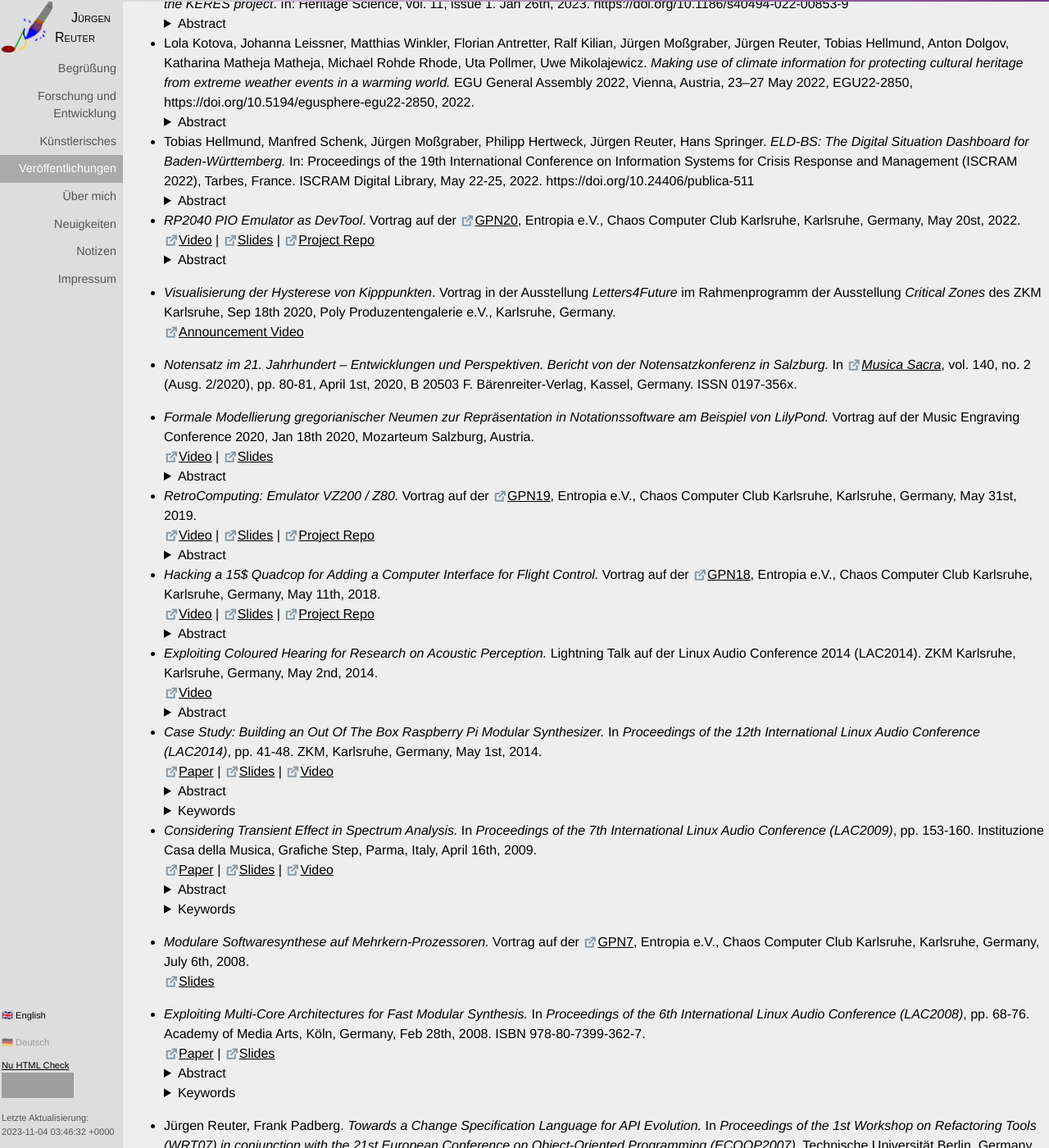
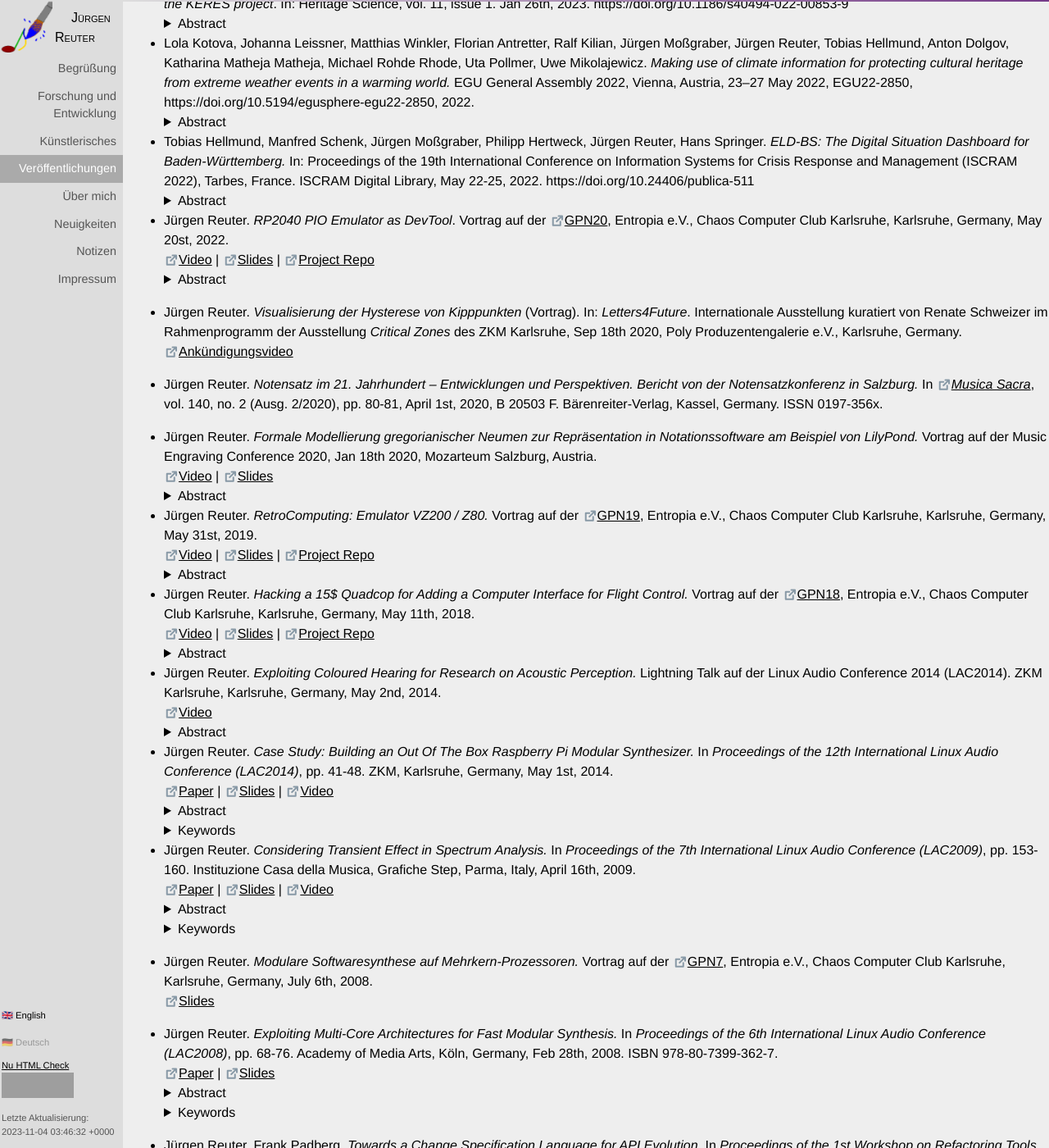
Before and after one commit to soundpaint/soundpaint.github.io, a Jekyll site: the page built from de/publications.md, in a window 1280 px wide and 1400 px high, scrolled down 478 px. Shown: the whole window at 82% size. Built offline with Jekyll 4.4.1, drawn with Linux system fonts in a browser that asks for light colours; our own code applies the rules of GitHub Pages for plain Markdown files; some of the changed text lies outside the part shown; grey boxes are pictures that could not be loaded.

Commit message:
Publications: Minor Corrections
* */publications.md: Add myself
  as author where missing.  Enhance
  entry of 2020 tipping points talk.

```diff
--- a/de/publications.md
+++ b/de/publications.md
@@ -173,7 +173,7 @@ auch als Quelltext, je nachdem, welche Form mir angemessen erscheint.
     </p>
   </details>
 
-* _RP2040 PIO Emulator as DevTool_.  Vortrag auf der
+* Jürgen Reuter.  _RP2040 PIO Emulator as DevTool_.  Vortrag auf der
   [GPN20](https://entropia.de/GPN20:Fahrplan), Entropia e.V., Chaos
   Computer Club Karlsruhe, Karlsruhe, Germany, May 20st, 2022.<br />
   [Video](https://media.ccc.de/v/gpn20-51-rp2040-pio-emulator-as-devtool) |
@@ -197,22 +197,23 @@ auch als Quelltext, je nachdem, welche Form mir angemessen erscheint.
       (https://rp2040pio-docs.readthedocs.io/en/latest/).
   </details>
 
-* _Visualisierung der Hysterese von Kipppunkten_.  Vortrag in der
-  Ausstellung _Letters4Future_ im Rahmenprogramm der Ausstellung
+* Jürgen Reuter.  _Visualisierung der Hysterese von Kipppunkten_
+  (Vortrag).  In: _Letters4Future_.  Internationale Ausstellung
+  kuratiert von Renate Schweizer im Rahmenprogramm der Ausstellung
   _Critical Zones_ des ZKM Karlsruhe, Sep 18th 2020, Poly
   Produzentengalerie e.V., Karlsruhe, Germany.<br />
-  [Announcement Video](https://www.youtube.com/watch?v=FJiQreg6KOs)
+  [Ankündigungsvideo](https://www.youtube.com/watch?v=FJiQreg6KOs)
 
-* _Notensatz im 21. Jahrhundert – Entwicklungen und Perspektiven.
-  Bericht von der Notensatzkonferenz in Salzburg._ In [_Musica
-  Sacra_](https://www.musica-sacra-online.de), vol. 140, no. 2
-  (Ausg. 2/2020), pp. 80-81, April 1st, 2020, B 20503 F.
+* Jürgen Reuter.  _Notensatz im 21. Jahrhundert – Entwicklungen und
+  Perspektiven.  Bericht von der Notensatzkonferenz in Salzburg._ In
+  [_Musica Sacra_](https://www.musica-sacra-online.de), vol. 140,
+  no. 2 (Ausg. 2/2020), pp. 80-81, April 1st, 2020, B 20503 F.
   Bärenreiter-Verlag, Kassel, Germany.  ISSN 0197-356x.
 
-* _Formale Modellierung gregorianischer Neumen zur Repräsentation in
-  Notationssoftware am Beispiel von LilyPond._ Vortrag auf der Music
-  Engraving Conference 2020, Jan 18th 2020, Mozarteum Salzburg,
-  Austria.<br />
+* Jürgen Reuter.  _Formale Modellierung gregorianischer Neumen zur
+  Repräsentation in Notationssoftware am Beispiel von LilyPond._
+  Vortrag auf der Music Engraving Conference 2020, Jan 18th 2020,
+  Mozarteum Salzburg, Austria.<br />
   [Video](https://www.youtube.com/watch?v=MrRYuW4Il5A&list=PLnUODxVw01ejqh74-XHU2Hc7TWS4-b3Ff&index=26) |
   [Slides](https://gitlab.com/MusicEngravingConference/2020/-/raw/master/Talks/Juergen%20Reuter/Modellierung%20gregorianischer%20Neumen.pdf?inline=false)
   <details>
@@ -227,9 +228,10 @@ auch als Quelltext, je nachdem, welche Form mir angemessen erscheint.
     it with different approaches.
   </details>
 
-* _RetroComputing: Emulator VZ200 / Z80._ Vortrag auf der
-  [GPN19](https://entropia.de/GPN19:Fahrplan), Entropia e.V., Chaos
-  Computer Club Karlsruhe, Karlsruhe, Germany, May 31st, 2019.<br />
+* Jürgen Reuter.  _RetroComputing: Emulator VZ200 / Z80._ Vortrag auf
+  der [GPN19](https://entropia.de/GPN19:Fahrplan), Entropia e.V.,
+  Chaos Computer Club Karlsruhe, Karlsruhe, Germany, May 31st,
+  2019.<br />
   [Video](https://media.ccc.de/v/gpn19-114-retrocomputing-emulator-vz200-z80) |
   [Slides](https://github.com/soundpaint/VZ200-Emulator/blob/master/doc/talk-gpn19/vz200_emulator_gpn19.odp) |
   [Project Repo](https://github.com/soundpaint/VZ200-Emulator)
@@ -260,8 +262,8 @@ auch als Quelltext, je nachdem, welche Form mir angemessen erscheint.
     Project Source Code: https://github.com/soundpaint/VZ200-Emulator
   </details>
 
-* _Hacking a 15$ Quadcop for Adding a Computer Interface for Flight
-  Control._ Vortrag auf der
+* Jürgen Reuter.  _Hacking a 15$ Quadcop for Adding a Computer
+  Interface for Flight Control._ Vortrag auf der
   [GPN18](https://entropia.de/GPN18:Fahrplan), Entropia e.V., Chaos
   Computer Club Karlsruhe, Karlsruhe, Germany, May 11th, 2018.<br />
   [Video](https://media.ccc.de/v/gpn18-169-hacking-a-15-quadcop-for-adding-a-computer-interface-for-flight-control) |
@@ -298,9 +300,10 @@ auch als Quelltext, je nachdem, welche Form mir angemessen erscheint.
     https://github.com/soundpaint/QuadCopHack
   </details>
 
-* _Exploiting Coloured Hearing for Research on Acoustic Perception._
-  Lightning Talk auf der Linux Audio Conference 2014 (LAC2014).  ZKM
-  Karlsruhe, Karlsruhe, Germany, May 2nd, 2014.<br />
+* Jürgen Reuter.  _Exploiting Coloured Hearing for Research on
+  Acoustic Perception._ Lightning Talk auf der Linux Audio Conference
+  2014 (LAC2014).  ZKM Karlsruhe, Karlsruhe, Germany, May 2nd,
+  2014.<br />
   [Video](https://lac.linuxaudio.org/2014/video.php?id=19)
   <details>
     <summary>Abstract</summary>
@@ -323,10 +326,10 @@ auch als Quelltext, je nachdem, welche Form mir angemessen erscheint.
     coloured hearing individual and present first results.
   </details>
 
-* _Case Study: Building an Out Of The Box Raspberry Pi Modular
-  Synthesizer._ In _Proceedings of the 12th International Linux Audio
-  Conference (LAC2014)_, pp. 41-48.  ZKM, Karlsruhe, Germany, May 1st,
-  2014.<br />
+* Jürgen Reuter.  _Case Study: Building an Out Of The Box Raspberry Pi
+  Modular Synthesizer._ In _Proceedings of the 12th International
+  Linux Audio Conference (LAC2014)_, pp. 41-48.  ZKM, Karlsruhe,
+  Germany, May 1st, 2014.<br />
   [Paper](http://lac.linuxaudio.org/2014/papers/12.pdf) |
   [Slides](http://lac.linuxaudio.org/2014/download/raspmodsyn.pdf) |
   [Video](https://lac.linuxaudio.org/2014/video.php?id=9)
@@ -348,10 +351,10 @@ auch als Quelltext, je nachdem, welche Form mir angemessen erscheint.
     Networked Audio
   </details>
 
-* _Considering Transient Effect in Spectrum Analysis._ In _Proceedings
-  of the 7th International Linux Audio Conference (LAC2009)_,
-  pp. 153-160.  Instituzione Casa della Musica, Grafiche Step, Parma,
-  Italy, April 16th, 2009.<br />
+* Jürgen Reuter.  _Considering Transient Effect in Spectrum Analysis._
+  In _Proceedings of the 7th International Linux Audio Conference
+  (LAC2009)_, pp. 153-160.  Instituzione Casa della Musica, Grafiche
+  Step, Parma, Italy, April 16th, 2009.<br />
   [Paper](https://lac.linuxaudio.org/2009/cdm/Saturday/15_Reuter/15.pdf) |
   [Slides](https://lac.linuxaudio.org/2009/cdm/Saturday/15_Reuter/TransientEffects.pdf) |
   [Video](http://lad.linuxaudio.org/events/2009_cdm/videos/)
@@ -371,15 +374,16 @@ auch als Quelltext, je nachdem, welche Form mir angemessen erscheint.
     signal processing, DFT, sliding window technique, spectral analysis
   </details>
 
-* _Modulare Softwaresynthese auf Mehrkern-Prozessoren._ Vortrag auf
-  der [GPN7](https://entropia.de/GPN7:Fahrplan), Entropia e.V., Chaos
+* Jürgen Reuter.  _Modulare Softwaresynthese auf
+  Mehrkern-Prozessoren._ Vortrag auf der
+  [GPN7](https://entropia.de/GPN7:Fahrplan), Entropia e.V., Chaos
   Computer Club Karlsruhe, Karlsruhe, Germany, July 6th, 2008.<br />
   [Slides](https://entropia.de/images/a/ab/GPN7-Schnelle-modulare-Synthese-auf-Mehrkern-Architekturen.pdf)
 
-* _Exploiting Multi-Core Architectures for Fast Modular Synthesis._ In
-  _Proceedings of the 6th International Linux Audio Conference
-  (LAC2008)_, pp. 68-76.  Academy of Media Arts, Köln, Germany, Feb
-  28th, 2008.  ISBN 978-80-7399-362-7.<br />
+* Jürgen Reuter.  _Exploiting Multi-Core Architectures for Fast
+  Modular Synthesis._ In _Proceedings of the 6th International Linux
+  Audio Conference (LAC2008)_, pp. 68-76.  Academy of Media Arts,
+  Köln, Germany, Feb 28th, 2008.  ISBN 978-80-7399-362-7.<br />
   [Paper](http://lac.linuxaudio.org/2008/download/papers/8.pdf) |
   [Slides](https://lac.linuxaudio.org/2008/download/slides/8/lac2008_paper8_slides.pdf)
   <details>
@@ -406,12 +410,13 @@ auch als Quelltext, je nachdem, welche Form mir angemessen erscheint.
   Conference on Object-Oriented Programming (ECOOP2007)_.  Technische
   Universität Berlin, Germany, July 31st, 2007.  ISSN 1436-9915
 
-* _SoundPaint — Painting Music._ Project Presentation @ Nacht der
-  Informatik 2006, Karlsruhe, Germany, July 14th, 2006.
+* Jürgen Reuter.  _SoundPaint — Painting Music._ Project Presentation
+  @ Nacht der Informatik 2006, Karlsruhe, Germany, July 14th, 2006.
 
-* _Ontological Processing of Sound Resources._ In _Proceedings of the
-  4th International Linux Audio Conference (LAC2006)_, pp. 97-104.
-  ZKM Karlsruhe, Karlsruhe, Germany, April 30th, 2006.<br />
+* Jürgen Reuter.  _Ontological Processing of Sound Resources._ In
+  _Proceedings of the 4th International Linux Audio Conference
+  (LAC2006)_, pp. 97-104.  ZKM Karlsruhe, Karlsruhe, Germany, April
+  30th, 2006.<br />
   [Paper](http://lac.zkm.de/2006/papers/lac2006_juergen_reuter.pdf) |
   [Slides](http://lac.zkm.de/2006/presentations/lac2006_juergen_reuter_slides.pdf)
   <details>
@@ -454,9 +459,9 @@ auch als Quelltext, je nachdem, welche Form mir angemessen erscheint.
   Environments._ In _The 2nd International Conference on Embedded
   Software and Systems (ICESS 2005)_, Xi'an, P.R.China, Dec. 2005.
 
-* _SoundPaint — Painting Music._ In _Proceedings of the 3rd
-  International Linux Audio Conference (LAC2005)_, ZKM Karlsruhe,
-  Karlsruhe, Germany, April 22nd, 2005.<br />
+* Jürgen Reuter.  _SoundPaint — Painting Music._ In _Proceedings of
+  the 3rd International Linux Audio Conference (LAC2005)_, ZKM
+  Karlsruhe, Karlsruhe, Germany, April 22nd, 2005.<br />
   [Paper](http://lac.zkm.de/2005/papers/juergen_reuter.pdf) |
   [Slides](http://lac.zkm.de/2005/slides/juergen_reuter_slides.pdf)
   <details>
@@ -520,10 +525,10 @@ auch als Quelltext, je nachdem, welche Form mir angemessen erscheint.
   2001)_, Toronto, Canada.  IEEE Computer Society, Los Alamitos, CA,
   May 12th, 2001.  ISBN 0-7695-1050-7.
 
-* _Bewertung zweier Ansätze zur verteilten Revisionskontrolle über das
-  Internet._ Diplomarbeit am Institut für Programmstrukturen und
-  Datenorganisation (IPD), Universität Karlsruhe, Karlsruhe, Germany,
-  Aug 20th, 2000.
+* Jürgen Reuter.  _Bewertung zweier Ansätze zur verteilten
+  Revisionskontrolle über das Internet._ Diplomarbeit am Institut für
+  Programmstrukturen und Datenorganisation (IPD), Universität
+  Karlsruhe, Karlsruhe, Germany, Aug 20th, 2000.
 
 * James J. Hunt, Frank Lamers, Jürgen Reuter, Walter F. Tichy.
   _Distributed Configuration Management via Java and the World Wide
@@ -533,8 +538,8 @@ auch als Quelltext, je nachdem, welche Form mir angemessen erscheint.
   pp. 161-174.  Lecture Notes in Computer Science (LNCS), Springer,
   May 18th, 1997.  ISBN 3-540-63014-7.
 
-* _Verteilte Revisionskontrolle über das World Wide Web._
-  Studienarbeit am Institut für Programmstrukturen und
+* Jürgen Reuter.  _Verteilte Revisionskontrolle über das World Wide
+  Web._ Studienarbeit am Institut für Programmstrukturen und
   Datenorganisation (IPD), Universität Karlsruhe, Karlsruhe, Germany,
   June 7th, 1996.
 
```
Also changed, not shown: en/publications.md (+51 -47 lines).
